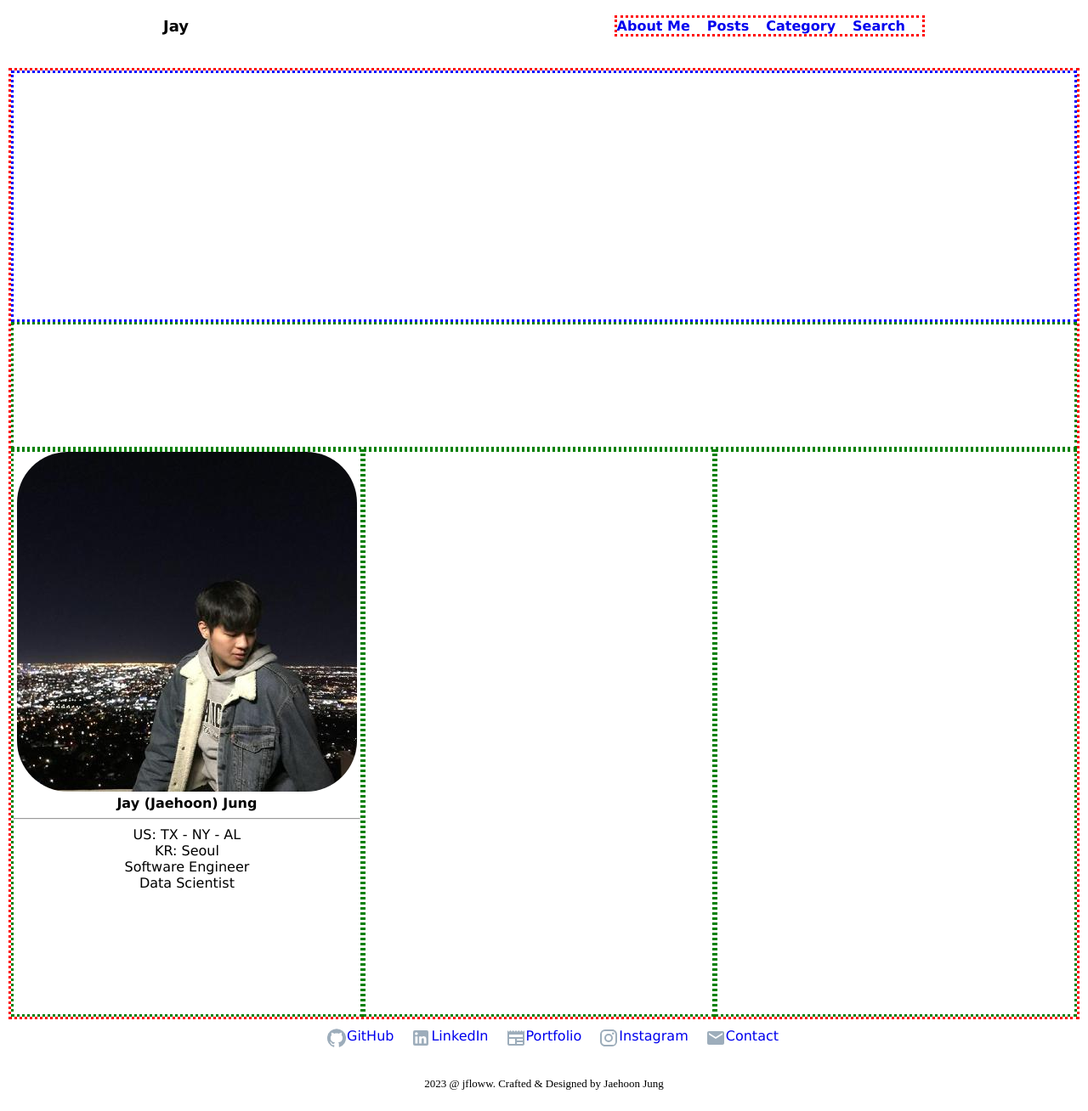
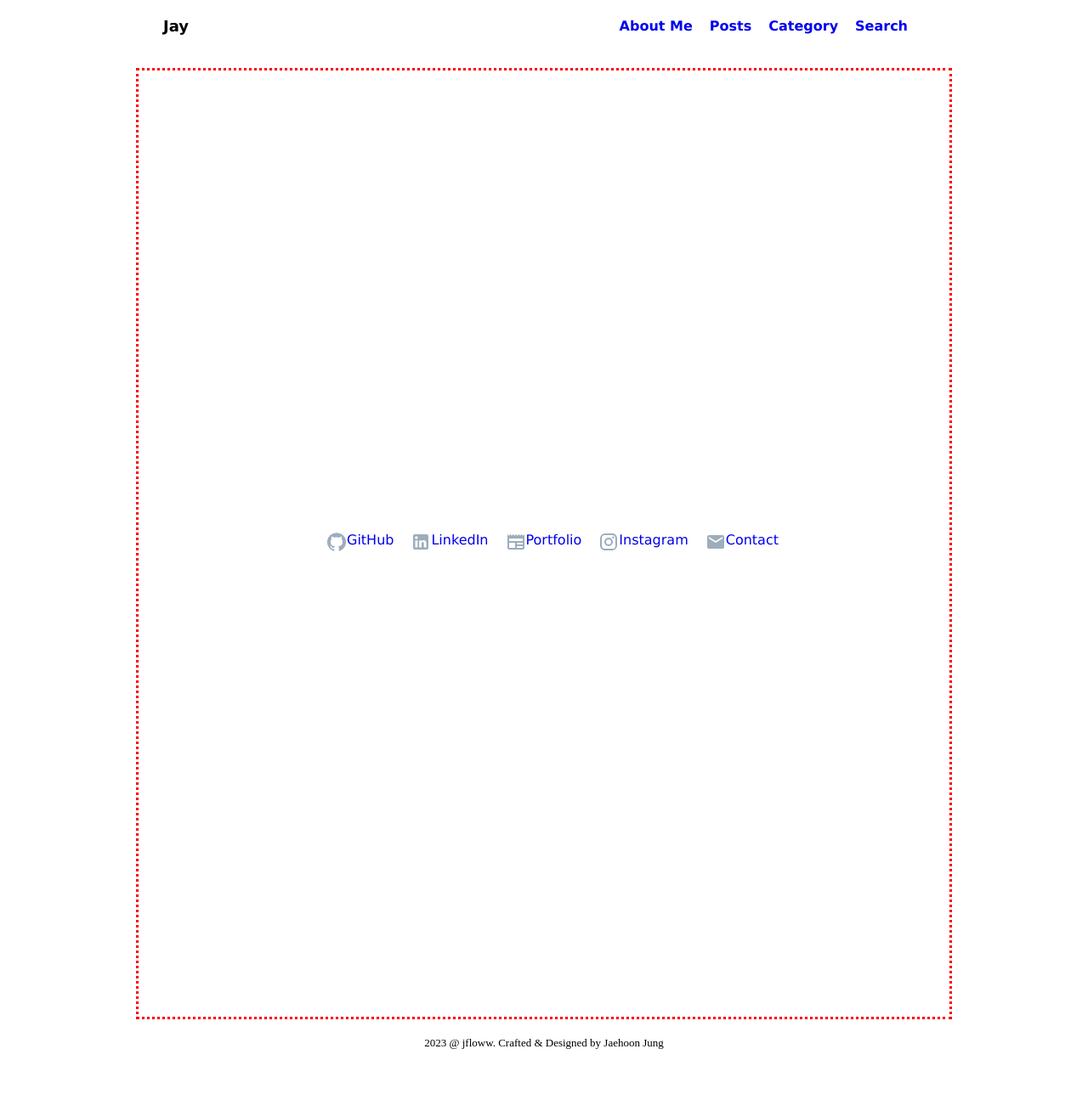
Before and after one commit to JayJung98/jayjung.github.io, a React (Create React App) app: page / in a window 1280 px wide. Shown: the whole page at 85% size. After the commit the page ends 1260 px from the top, so only its background shows below. Built offline with nearby package versions, Linux system fonts and the light colour scheme.

Commit message:
grid location updated

```diff
--- a/src/components/css/Header.css
+++ b/src/components/css/Header.css
@@ -24,9 +24,7 @@
     margin-left:auto;
     font-weight: 600;
     margin-right: 15%;
-    border-color: red;
-    border-width: 3px;
-    border-style: dotted;
+
 }
 .menu {
     text-decoration: none;
--- a/src/components/css/Main.css
+++ b/src/components/css/Main.css
@@ -14,65 +14,18 @@
     display: grid;
     grid-template-columns: 33% 33% 34%;
     grid-template-rows: auto;
-    /* grid-template-columns: repeat(3, 1fr);
-    grid-auto-rows: 150px;
-    grid-gap: 1rem; */
     grid-template-areas:
       'a a a'
       'a a a'
+      'a a a'
       'b b b'
+      'c d e'
       'c d e';
     border-color: red;
     border-width: 3px;
     border-style: dotted;
+    margin: 0 150px;
 }
-.recent {
-    border-color: blue;
-    border-width: 3px;
-    border-style: dotted;
-    grid-area: a;
+.profile {
+  grid-area: b;
 }
-.menu_bar {
-    border-color: green;
-    border-width: 3px;
-    border-style: dotted;
-    grid-area: b;
-}
-.test1 {
-    border-color: green;
-    border-width: 3px;
-    border-style: dotted;
-    grid-area: c;
-}
-.test2 {
-    border-color: green;
-    border-width: 3px;
-    border-style: dotted;
-    grid-area: d;
-}
-.test3 {
-    border-color: green;
-    border-width: 3px;
-    border-style: dotted;
-    grid-area: e;
-}
-.main_left {
-    grid-area: c;
-    color: black;
-}
-.main_photo {
-    object-fit: contain;
-    border-radius: 15%;
-}
-.main_name {
-    font-weight: 600;
-}
-.main_text {
-    font-weight: 500;
-}
-
-.side_text {
-    grid-area: a;
-    font-weight: 700;
-    font-size: 4em;
-}
--- a/src/components/js/Homepage.js
+++ b/src/components/js/Homepage.js
@@ -3,14 +3,12 @@ import '../css/Homepage.css'
 import Header from './Header';
 import Main from './Main';
 import Footer from './Footer';
-import Profile from './Profile';
 
 function homepage() {
     return (
             <div className="homepage">
             <Header/>
             <Main/>
-            <Profile/>
             {/* <img src="./images/yang01.jpg" className="App-logo" /> */}
             {/* <a
             className="App-link"
--- a/src/components/js/Main.js
+++ b/src/components/js/Main.js
@@ -1,55 +1,13 @@
 import React from 'react';
 import '../css/Main.css'
+import Profile from './Profile';
 
 function main() {
     return (
         <div className='main'>
             <div className='container'>
-                <div className='recent'>
 
-                </div>
-                <div className='menu_bar'>
-
-                </div>
-                <div className='test1'>
-                <div className='main_left'>
-                    <img className='main_photo' src='../../images/jay01.jpg'/>
-                    <div className='main_name'>
-                    Jay (Jaehoon) Jung
-                    <hr/>
-                    </div>
-                    <div className='main_text'>
-                        US: TX - NY - AL <br/>
-                        KR: Seoul <br/>
-                        Software Engineer <br/>
-                        Data Scientist <br/>
-                    </div>
-                </div>
-                </div>
-                <div className='test2'>
-
-                </div>
-                <div className='test3'>
-
-                </div>
-                {/* <div className='main_left'>
-                    <img className='main_photo' src='../../images/jay01.jpg'/>
-                    <div className='main_name'>
-                    Jay (Jaehoon) Jung
-                    <hr/>
-                    </div>
-                    <div className='main_text'>
-                        US: TX - NY - AL <br/>
-                        KR: Seoul <br/>
-                        Software Engineer <br/>
-                        Data Scientist <br/>
-                    </div>
-                </div>
-                <div className='side'>
-                    <div className='side_text'>
-                        Welcome to my Blog
-                    </div>
-                </div> */}
+                <Profile className='profile'/>
             </div>
         </div>
     );
```
Also changed, not shown: install.txt.
